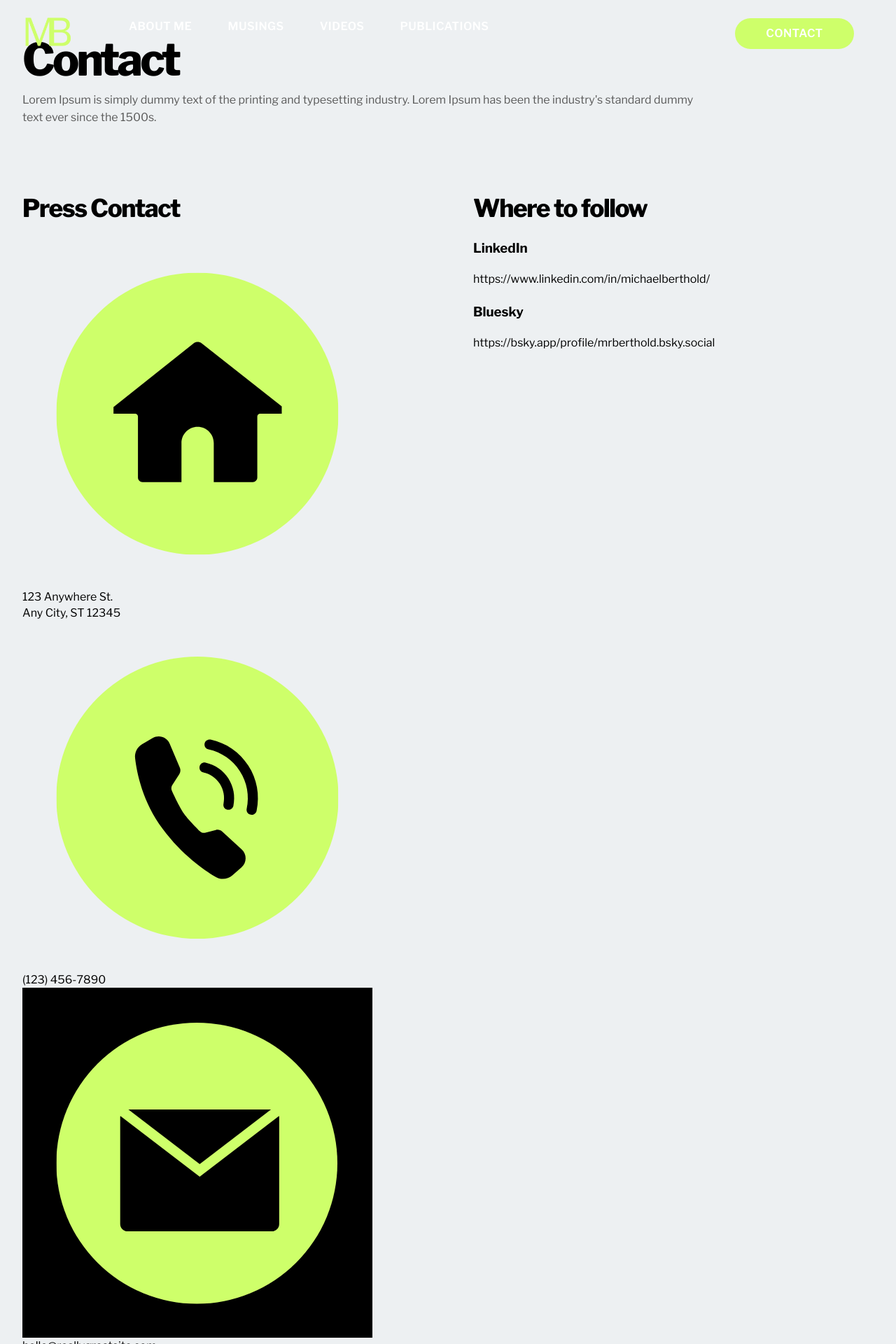
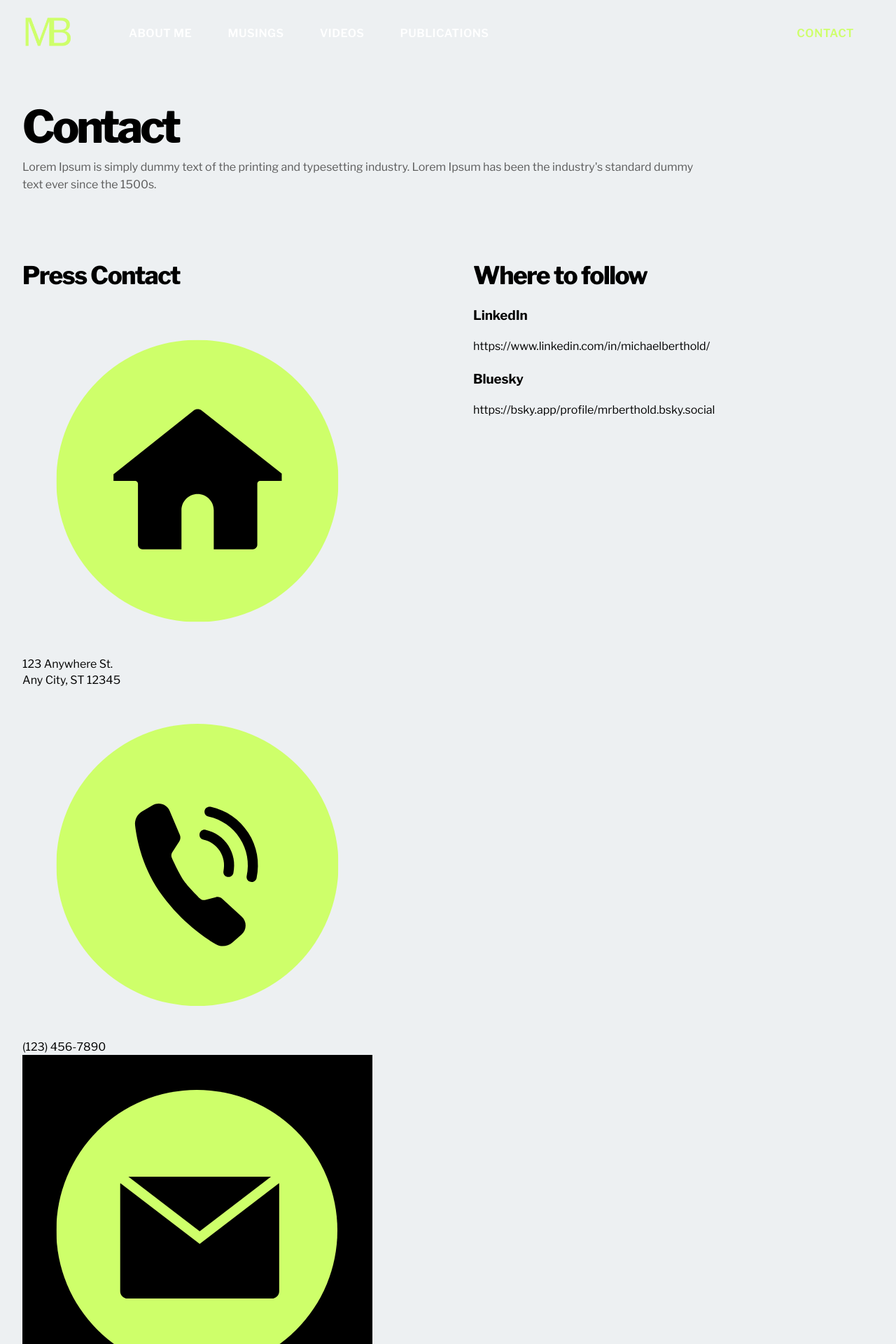
Before and after one commit to lacahelpme/mb, a Jekyll site: the page built from contact.html, in a window 1280 px wide. Shown: the top 1920 px of the page at 70% size. Built offline with Jekyll 4.4.1, drawn with Linux system fonts in a browser that asks for light colours.

Commit message:
Update header.html

```diff
--- a/_includes/header.html
+++ b/_includes/header.html
@@ -1,6 +1,4 @@
-{% assign is_home = page.url == '/' %}
-
-<header class="site-header {% if is_home %}site-header-home{% else %}site-header-subpage{% endif %}">
+<header class="site-header site-header-dark">
   <div class="container header-inner">
     <a class="logo logo-image" href="{{ '/' | relative_url }}">
       <img src="{{ '/assets/img/general/Michael-Berthold-Logo.png' | relative_url }}" alt="MB logo">
@@ -29,7 +27,7 @@
           <a href="{{ '/publications/' | relative_url }}" class="{% if page.url contains '/publications' %}active{% endif %}">PUBLICATIONS</a>
         </li>
         <li>
-          <a class="button button-accent button-header" href="{{ '/contact/' | relative_url }}">CONTACT</a>
+          <a href="{{ '/contact/' | relative_url }}" class="{% if page.url contains '/contact' %}active{% endif %}">CONTACT</a>
         </li>
       </ul>
     </nav>
```
